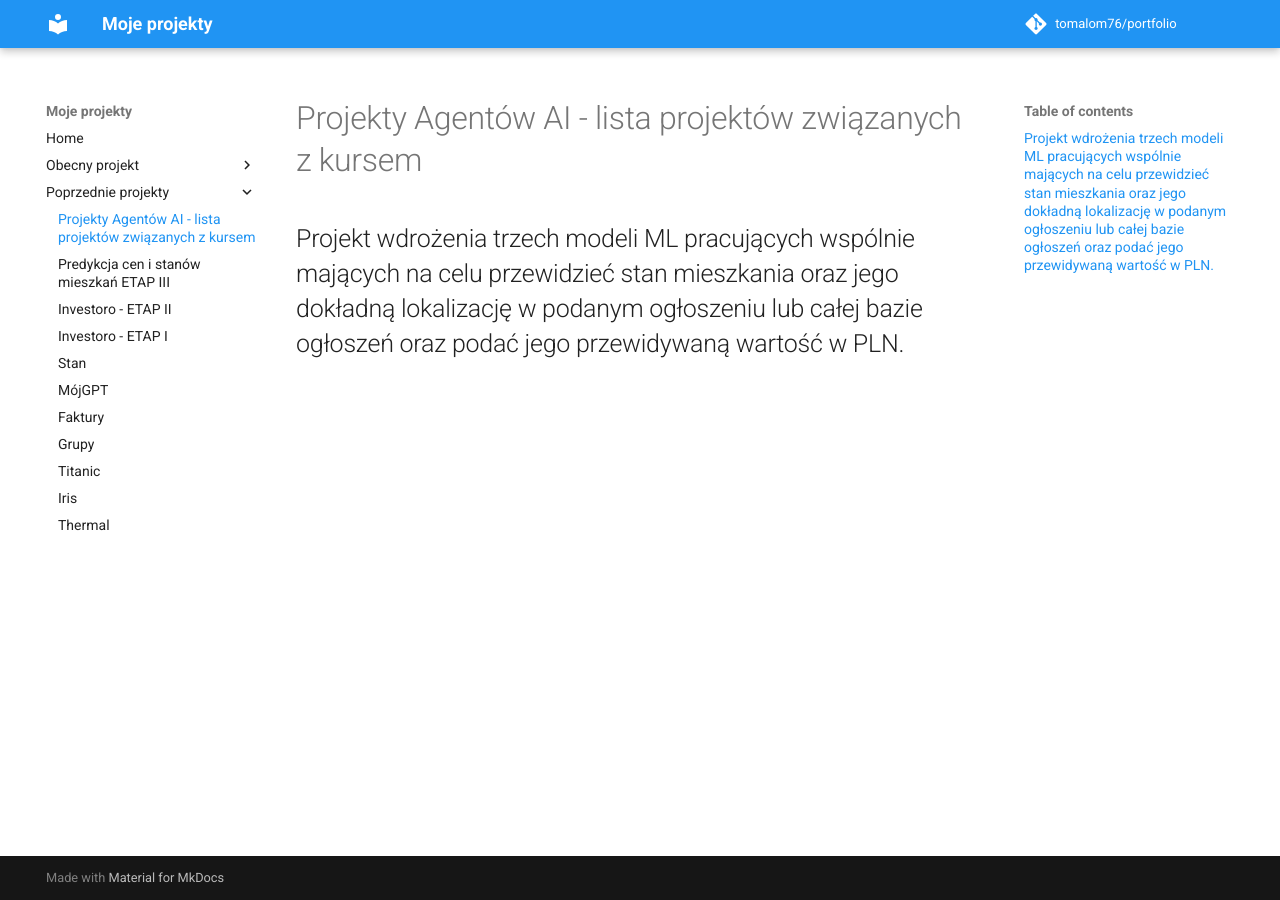
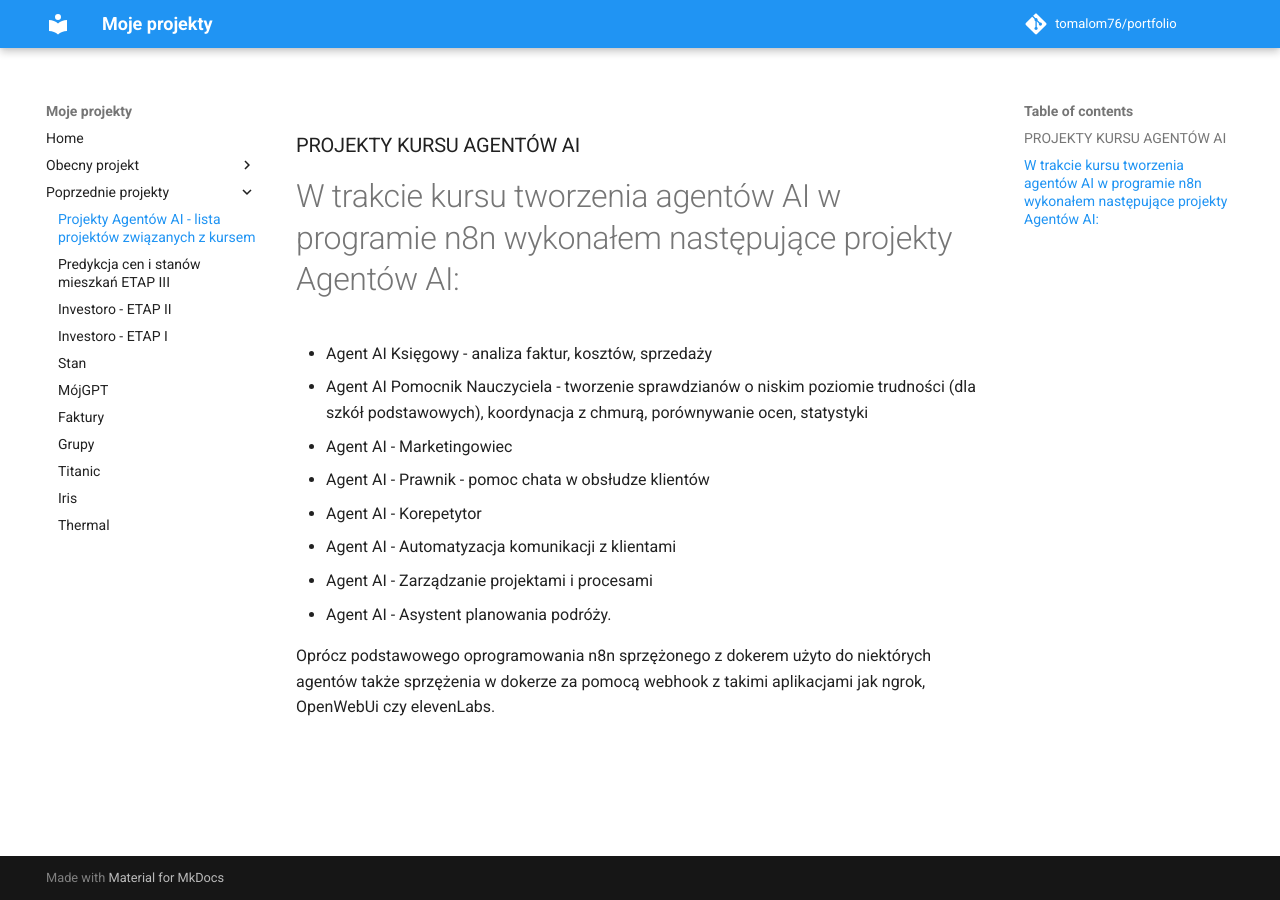
Before and after one commit to Tomalom76/portfolio, an MkDocs documentation site: the page built from docs/Agenci/index.md, in a window 1280 px wide. Built offline with MkDocs 1.6.1 and Material for MkDocs 9.7.7, drawn with Linux system fonts in a browser that asks for light colours; comment, search, counter and statistics services are not loaded.

Commit message:
dodanie opisów do assecco i agentów

```diff
--- a/docs/Agenci/index.md
+++ b/docs/Agenci/index.md
@@ -1,2 +1,17 @@
 
-## Projekt wdrożenia trzech modeli ML pracujących wspólnie mających na celu przewidzieć stan mieszkania oraz jego dokładną lokalizację w podanym ogłoszeniu lub całej bazie ogłoszeń oraz podać jego przewidywaną wartość w PLN.
+### PROJEKTY KURSU AGENTÓW AI
+
+# W trakcie kursu tworzenia agentów AI w programie n8n wykonałem następujące projekty Agentów AI:
+
+- Agent AI Księgowy - analiza faktur, kosztów, sprzedaży
+- Agent AI Pomocnik Nauczyciela - tworzenie sprawdzianów o niskim poziomie trudności (dla szkół podstawowych),
+                                  koordynacja z chmurą, porównywanie ocen, statystyki
+- Agent AI - Marketingowiec
+- Agent AI - Prawnik - pomoc chata w obsłudze klientów
+- Agent AI - Korepetytor
+- Agent AI - Automatyzacja komunikacji z klientami
+- Agent AI - Zarządzanie projektami i procesami
+- Agent AI - Asystent planowania podróży.
+
+Oprócz podstawowego oprogramowania n8n sprzężonego z dokerem użyto do niektórych agentów także sprzężenia w dokerze za
+pomocą webhook z takimi aplikacjami jak ngrok, OpenWebUi czy elevenLabs.
--- a/docs/Assecco/index.md
+++ b/docs/Assecco/index.md
@@ -1,2 +1,6 @@
 
-## Projekt wdrożenia trzech modeli ML pracujących wspólnie mających na celu przewidzieć stan mieszkania oraz jego dokładną lokalizację w podanym ogłoszeniu lub całej bazie ogłoszeń oraz podać jego przewidywaną wartość w PLN.
+## Dla KLG Solutions w okresie od 17 marca do 9 maja 2026 zatrudniony byłem na projekcie w firmie ASSECCO S.A. która przeprowadzała migrację dla ZUS
+
+Projekt opierał się na przeniesieniu domen ZUS-owych z tych opartych na procesorach Itanium(Unix) na nowe domeny oparte na platformie x86 (linux).
+Przenoszenie odbywało sie za pomocą konsoli w warunkach dwóch systemów operacyjnych dodają pracę na ZUSowym MainFrame. Domen było razem około 16 zarówno
+oddziałowych jak i centralnych.
```
